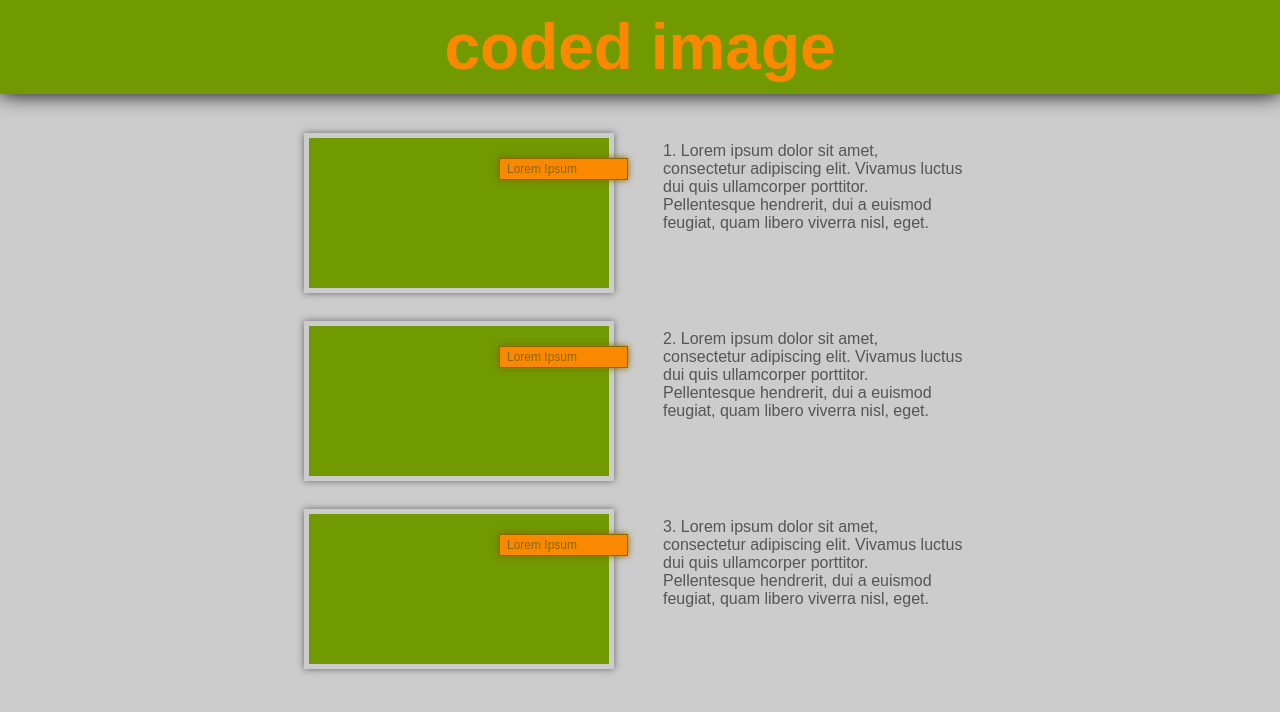
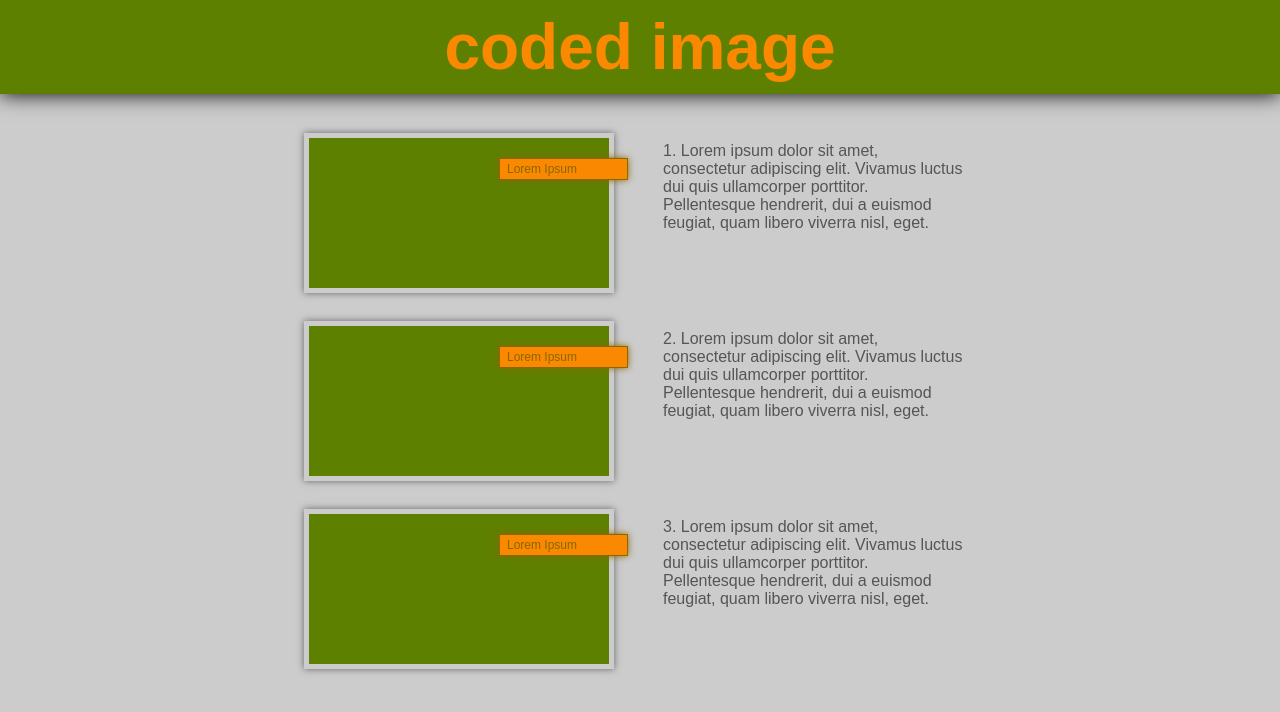
Before and after one commit to AlanAdamson/alanadamson.github.io, a plain HTML site: page work/index.html in a window 1280 px wide. Drawn offline with Linux system fonts and the light colour scheme.

```diff
--- a/style.css
+++ b/style.css
@@ -10,7 +10,7 @@
   justify-content: center;
   height: 100vh;
   width: 100vw;
-  background-color: #719900;
+  background-color: #5e8000;
 }
 
 .wrapperGray {
@@ -39,7 +39,7 @@
 .portfolioBox {
   width: 300px;
   height: 150px;
-  background-color: #719900;
+  background-color: #5e8000;
   border: 5px solid #ccc;
   box-shadow: 0 0 7px #666;
   margin: 2%;
@@ -72,7 +72,7 @@
 .header {
   display: flex;
   justify-content: center;
-  background-color: #719900;
+  background-color: #5e8000;
   padding: 10px;
   box-shadow: 0 0 20px #000;
 }
```
